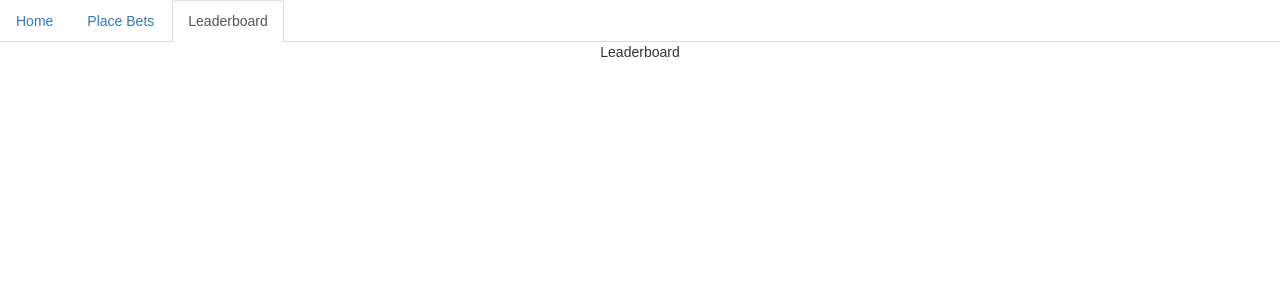
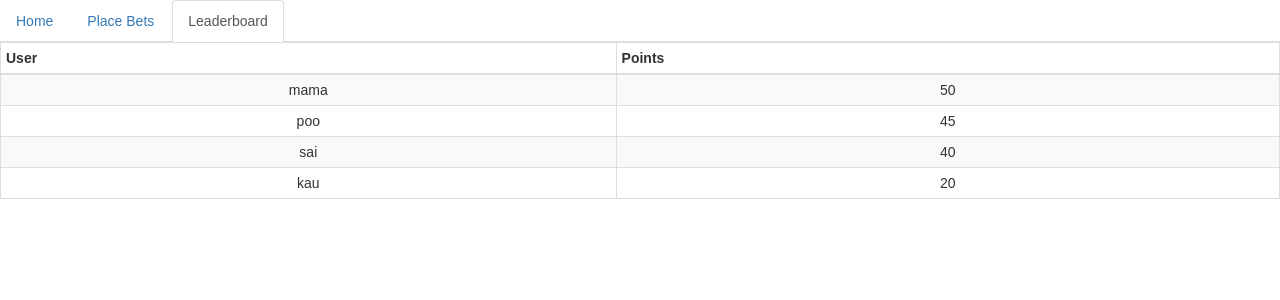
Before and after one commit to sairajm/Gitclash, a React (Create React App) app in the folder client/: page /dashboard in a window 1280 px wide. Both pictures are taken after a click on the tab "Leaderboard". Shown: the top 300 px of the page. Built offline with nearby package versions, Linux system fonts and the light colour scheme.

Commit message:
Refactors Dashbaord

```diff
--- a/client/src/views/Dashboard.js
+++ b/client/src/views/Dashboard.js
@@ -1,6 +1,7 @@
 import React, {Component} from 'react';
 import {Tabs, Tab} from 'react-bootstrap';
 import AddBetsForm from './AddBetsForm';
+import LeaderboardView from './LeaderboardView';
 
 class Dashboard extends Component {
     getTabs() {
@@ -10,7 +11,9 @@
             <Tab eventKey={2} title="Place Bets">
                 <AddBetsForm/>
             </Tab>
-            <Tab eventKey={3} title="Leaderboard">Leaderboard</Tab>
+            <Tab eventKey={3} title="Leaderboard">
+                <LeaderboardView/>
+            </Tab>
           </Tabs>
         )
     }
--- a/client/src/views/LeaderboardView.js
+++ b/client/src/views/LeaderboardView.js
@@ -1,4 +1,5 @@
 import React, {Component} from 'react';
+import {Table} from 'react-bootstrap';
 
 class LeaderboardView extends Component {
     constructor(props) {
@@ -18,22 +19,24 @@
     }
 
     fetchLeaderboardData() {
-      fetch(url).then((response)=>{
-        response.json();
-      }).then((data) => {
-        if(data) {
-          this.setState({
-            leaderBoardData: data
-          });
-        }
-      }).catch((err)=>{
-        console.log('Ammadi puttukichu', err);
-      })
+      // fetch("url").then((response)=>{
+      //   response.json();
+      // }).then((data) => {
+      //   if(data) {
+      //     this.setState({
+      //       leaderBoardData: data
+      //     });
+      //   }
+      // }).catch((err)=>{
+      //   console.log('Ammadi puttukichu', err);
+      // })
+      return
     }
 
     renderLeaderboard() {
      const {leaderBoardData} = this.state;
-     return (leaderBoardData)? (<Table striped bordered condensed hover>
+     return (leaderBoardData)? (
+     <Table striped bordered condensed hover>
         <thead>
           <tr>
             <th>User</th>
@@ -47,12 +50,13 @@
     }
 
   loadLeaderboardData(data) {
-    return data.map(d => {
+    console.log(data)
+    return data.map((d) => (
       <tr>
-        <td>d.user</td>
-        <td>d.points</td>
+        <td>{d.user}</td>
+        <td>{d.points}</td>
       </tr>
-    });
+    ))
   }
 
 
```
